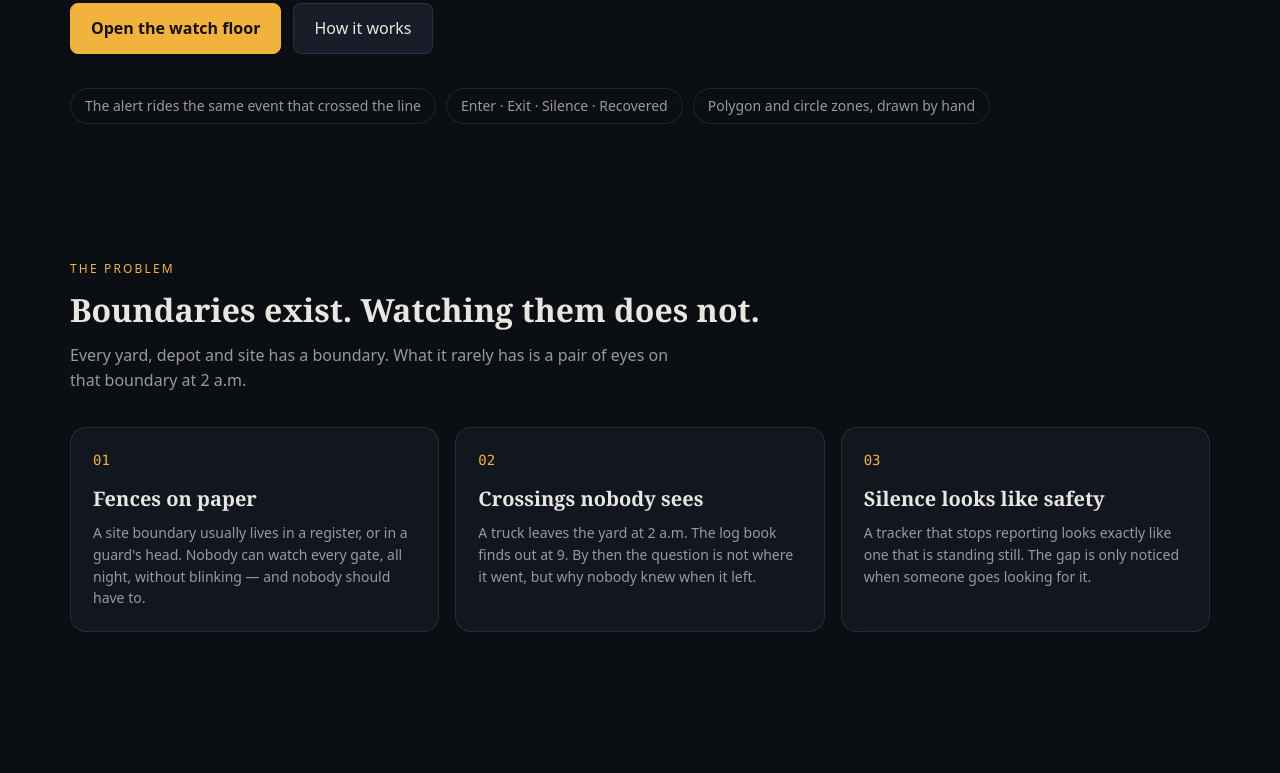
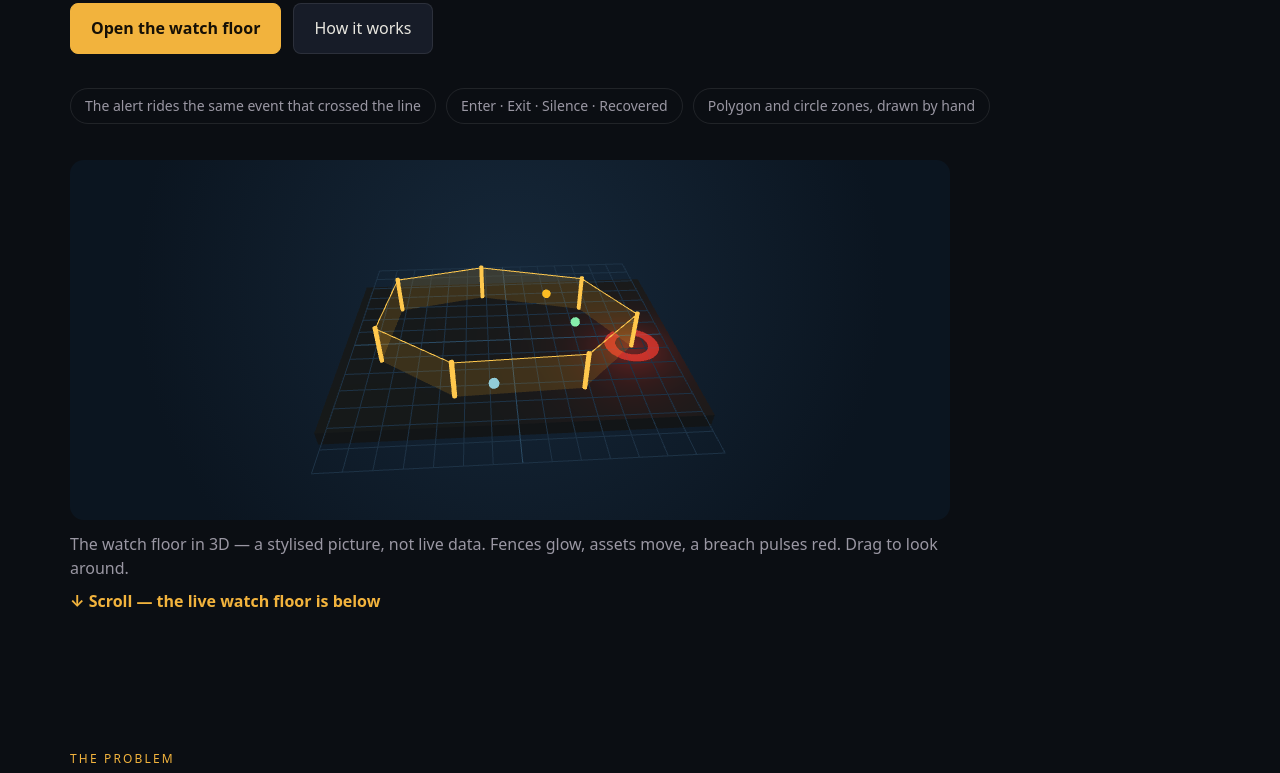
Before and after one commit to MSAbhishek22/georaksha, a plain HTML site: page index.html in a window 1280 px wide. Shown: the part 477-1250 px from the top of the page. Drawn offline with nearby package versions, Linux system fonts and the light colour scheme; animation ran at ten frames a second.

Commit message:
3D hero: geofence terrain + breach pulse (Wave 2A audit fix)

```diff
--- a/css/styles.css
+++ b/css/styles.css
@@ -247,3 +247,9 @@ html[data-motion="reduced"] * { transition: none !important; }
   h2.section-title { font-size: 24px; }
   section { padding: 52px 0; }
 }
+
+/* 3D hero (Wave 2A audit fix). */
+.hero3d-wrap { margin-top: 36px; max-width: 880px; }
+#hero3d { width: 100%; height: 360px; display: block; border-radius: 14px; background: radial-gradient(circle at 50% 35%, #16283a, #0b1520 75%); }
+.hero3d-cap { color: var(--muted); margin: 12px 0 8px; }
+.scroll-cue { color: var(--amber); font-weight: 700; text-decoration: none; }
--- a/index.html
+++ b/index.html
@@ -6,6 +6,7 @@
 <title>GeoRaksha — Geofencing and Real-Time Alerts | Configure 2026 · Team CFG-5RZN</title>
 <meta name="description" content="GeoRaksha draws invisible fences on a map and raises an alert the moment a vehicle or person crosses one — or stops reporting. Built for Configure 2026, problem statement: Geofencing and Real-Time Alerts.">
 <link rel="stylesheet" href="css/styles.css">
+<script src="https://cdn.jsdelivr.net/npm/three@0.160.0/build/three.min.js"></script>
 </head>
 <body>
 
@@ -36,6 +37,11 @@
         <span class="chip">The alert rides the same event that crossed the line</span>
         <span class="chip">Enter · Exit · Silence · Recovered</span>
         <span class="chip">Polygon and circle zones, drawn by hand</span>
+      </div>
+      <div class="hero3d-wrap">
+        <canvas id="hero3d" aria-label="3D geofence terrain: fenced ground with moving assets and a red breach pulse"></canvas>
+        <p class="hero3d-cap">The watch floor in 3D — a stylised picture, not live data. Fences glow, assets move, a breach pulses red. Drag to look around.</p>
+        <a class="scroll-cue" href="#watchfloor">↓ Scroll — the live watch floor is below</a>
       </div>
     </div>
   </section>
@@ -250,5 +256,6 @@
 <script src="js/sampleStream.js"></script>
 <script src="js/adapters.js"></script>
 <script src="js/app.js"></script>
+<script src="js/hero3d.js" defer></script>
 </body>
 </html>
--- /dev/null
+++ b/js/hero3d.js
@@ -0,0 +1,173 @@
+/* GeoRaksha — 3D geofence terrain (hero).
+ * Classic script, Three.js r160 UMD from jsDelivr (window.THREE).
+ * Auto-inits on first load. Drag to rotate. One still frame under
+ * prefers-reduced-motion (or the page's Reduce motion toggle);
+ * pauses off-screen. Guarded no-op if the CDN or WebGL is
+ * unavailable. This is a stylised picture of the watch floor — the
+ * live map below runs on the labelled sample stream; nothing here
+ * is live data. Engine, adapters and sample stream are untouched. */
+(function () {
+  'use strict';
+  var canvas = document.getElementById('hero3d');
+  if (!canvas || typeof THREE === 'undefined') return;
+  function motionReduced() {
+    return window.matchMedia('(prefers-reduced-motion: reduce)').matches ||
+      document.documentElement.getAttribute('data-motion') === 'reduced';
+  }
+  var renderer;
+  try {
+    renderer = new THREE.WebGLRenderer({ canvas: canvas, alpha: true, antialias: true });
+  } catch (e) { return; }
+  renderer.setPixelRatio(Math.min(window.devicePixelRatio || 1, 2));
+
+  var scene = new THREE.Scene();
+  var camera = new THREE.PerspectiveCamera(42, 1, 0.1, 100);
+  camera.position.set(0, 6.4, 8.6);
+  camera.lookAt(0, 0, 0);
+  scene.add(new THREE.AmbientLight(0xffffff, 0.6));
+  var key = new THREE.DirectionalLight(0xffe6b0, 1.2);
+  key.position.set(4, 8, 5);
+  scene.add(key);
+
+  var world = new THREE.Group();
+  scene.add(world);
+
+  /* Extruded ground plane + grid. */
+  var ground = new THREE.Mesh(
+    new THREE.BoxGeometry(7.4, 0.3, 5.2),
+    new THREE.MeshStandardMaterial({ color: 0x14202c, roughness: 0.9 })
+  );
+  ground.position.y = -0.15;
+  world.add(ground);
+  var grid = new THREE.GridHelper(7, 14, 0x2a4a63, 0x1d3245);
+  grid.position.y = 0.01;
+  world.add(grid);
+
+  /* Glowing polygon fence: translucent walls + bright top edge. */
+  var fencePts = [
+    [-2.6, -1.4], [-0.6, -1.9], [1.8, -1.2], [2.7, 0.4],
+    [1.4, 1.7], [-1.2, 1.8], [-2.8, 0.6]
+  ];
+  var wallMat = new THREE.MeshBasicMaterial({ color: 0xffb020, transparent: true, opacity: 0.16, side: THREE.DoubleSide });
+  var edgeMat = new THREE.LineBasicMaterial({ color: 0xffc84d });
+  var topPts = [];
+  fencePts.forEach(function (p, i) {
+    var q = fencePts[(i + 1) % fencePts.length];
+    var wallGeo = new THREE.BufferGeometry();
+    wallGeo.setFromPoints([
+      new THREE.Vector3(p[0], 0, p[1]),
+      new THREE.Vector3(q[0], 0, q[1]),
+      new THREE.Vector3(q[0], 0.85, q[1]),
+      new THREE.Vector3(p[0], 0.85, p[1])
+    ]);
+    wallGeo.setIndex([0, 1, 2, 0, 2, 3]);
+    wallGeo.computeVertexNormals();
+    world.add(new THREE.Mesh(wallGeo, wallMat));
+    topPts.push(new THREE.Vector3(p[0], 0.86, p[1]));
+  });
+  topPts.push(topPts[0].clone());
+  world.add(new THREE.Line(
+    new THREE.BufferGeometry().setFromPoints(topPts), edgeMat
+  ));
+  /* Fence corner posts. */
+  fencePts.forEach(function (p) {
+    var post = new THREE.Mesh(
+      new THREE.CylinderGeometry(0.05, 0.05, 0.9, 8),
+      new THREE.MeshBasicMaterial({ color: 0xffc84d })
+    );
+    post.position.set(p[0], 0.45, p[1]);
+    world.add(post);
+  });
+
+  /* Moving asset dots on patrol loops. */
+  var assets = [];
+  var assetDefs = [
+    { color: 0x7dd3fc, r: 2.6, speed: 0.35, phase: 0, y: 0.12 },
+    { color: 0x86efac, r: 1.9, speed: -0.5, phase: 2.1, y: 0.12 },
+    { color: 0xfbbf24, r: 3.1, speed: 0.22, phase: 4.0, y: 0.12 }
+  ];
+  assetDefs.forEach(function (d) {
+    var dot = new THREE.Mesh(
+      new THREE.SphereGeometry(0.11, 16, 16),
+      new THREE.MeshBasicMaterial({ color: d.color })
+    );
+    dot.position.y = d.y;
+    world.add(dot);
+    assets.push({ mesh: dot, def: d });
+  });
+
+  /* Red breach pulse at the north-east fence corner. */
+  var breach = new THREE.Group();
+  breach.position.set(2.7, 0.05, 0.4);
+  var breachRing = new THREE.Mesh(
+    new THREE.RingGeometry(0.18, 0.3, 40),
+    new THREE.MeshBasicMaterial({ color: 0xff3b30, transparent: true, opacity: 0.9, side: THREE.DoubleSide })
+  );
+  breachRing.rotation.x = -Math.PI / 2;
+  breach.add(breachRing);
+  var breachLight = new THREE.PointLight(0xff3b30, 8, 6);
+  breachLight.position.y = 0.6;
+  breach.add(breachLight);
+  world.add(breach);
+
+  var rotY = 0, targetRotY = 0, dragging = false, lastX = 0;
+  canvas.addEventListener('pointerdown', function (e) { dragging = true; lastX = e.clientX; canvas.setPointerCapture(e.pointerId); });
+  canvas.addEventListener('pointermove', function (e) {
+    if (!dragging) return;
+    targetRotY += (e.clientX - lastX) * 0.008;
+    lastX = e.clientX;
+  });
+  function endDrag() { dragging = false; }
+  canvas.addEventListener('pointerup', endDrag);
+  canvas.addEventListener('pointercancel', endDrag);
+
+  function resize() {
+    var w = canvas.clientWidth || 800, h = canvas.clientHeight || 360;
+    renderer.setSize(w, h, false);
+    camera.aspect = w / h;
+    camera.updateProjectionMatrix();
+  }
+  window.addEventListener('resize', resize);
+  resize();
+
+  var visible = true;
+  if ('IntersectionObserver' in window) {
+    new IntersectionObserver(function (entries) { visible = entries[0].isIntersecting; }, { threshold: 0.02 }).observe(canvas);
+  }
+
+  var clock = new THREE.Clock();
+  var raf = null;
+  var wasReduced = motionReduced();
+  function frame() {
+    raf = null;
+    var t = clock.getElapsedTime();
+    if (!dragging) targetRotY += 0.0016;
+    rotY += (targetRotY - rotY) * 0.08;
+    world.rotation.y = rotY;
+    assets.forEach(function (a) {
+      var ang = a.def.phase + t * a.def.speed;
+      a.mesh.position.x = Math.cos(ang) * a.def.r * 0.9;
+      a.mesh.position.z = Math.sin(ang) * a.def.r * 0.62;
+    });
+    /* Breach pulse: a ring that grows and fades every ~4 seconds. */
+    var cycle = (t % 4) / 4;
+    var s = 1 + cycle * 4;
+    breachRing.scale.set(s, s, 1);
+    breachRing.material.opacity = 0.9 * (1 - cycle);
+    breachLight.intensity = 8 * (1 - cycle) + 1;
+    renderer.render(scene, camera);
+    if (!motionReduced() && visible && !document.hidden) raf = requestAnimationFrame(frame);
+  }
+  function kick() { if (raf === null) { clock.getDelta(); raf = requestAnimationFrame(frame); } }
+  document.addEventListener('visibilitychange', function () { if (!document.hidden) kick(); });
+  /* The page's motion toggle flips data-motion; re-check it. */
+  var motionBtn = document.getElementById('motionBtn');
+  if (motionBtn) motionBtn.addEventListener('click', function () {
+    setTimeout(function () {
+      if (motionReduced()) { if (raf !== null) { cancelAnimationFrame(raf); raf = null; } frame(); }
+      else kick();
+    }, 60);
+  });
+  if (wasReduced) { frame(); } else { kick(); }
+  window.__georaksha3DReady = true;
+})();
```
